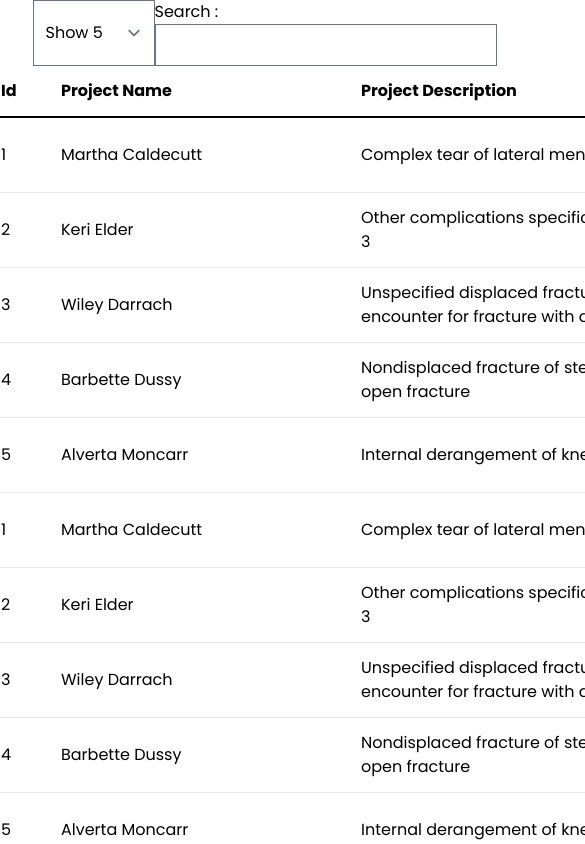
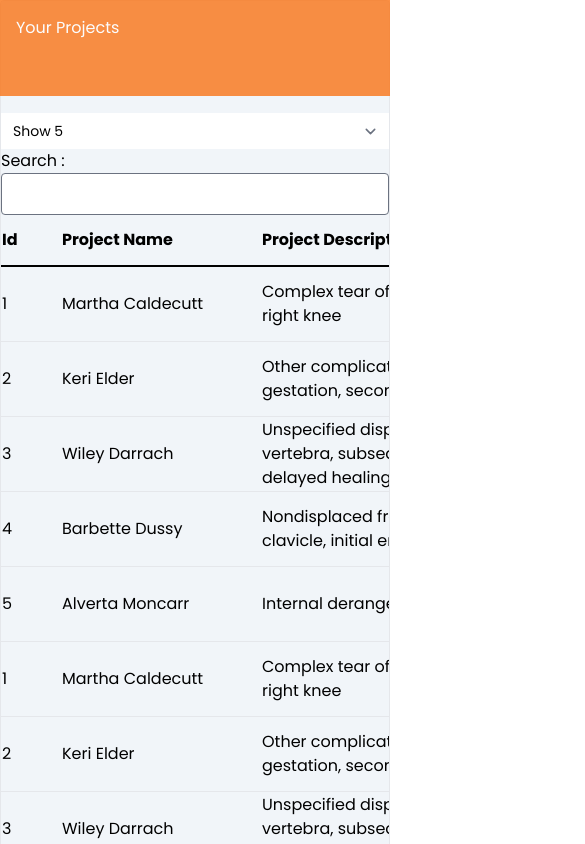
Before and after one commit to blooming-volcanoes/grab-bug-client, a Next.js app: page /dashboard/projectDescription in a window 390 px wide. Shown: the top 844 px of the page, 585 px wide, since content can reach past the window. Built offline with nearby package versions, Linux system fonts and the light colour scheme; what tw-elements would draw is missing.

Commit message:
responsiveIssueDone

```diff
--- a/src/components/Dashboard/ProjectDescription/GlobalFilter.js
+++ b/src/components/Dashboard/ProjectDescription/GlobalFilter.js
@@ -8,9 +8,13 @@ function GlobalFilter({ filter, setFilter }) {
         setFilter(e.target.value);
     };
     return (
-        <div>
+        <div className="flex flex-col md:flex-row">
             Search :
-            <input className="border" value={filter || ""} onChange={(e) => handleChange(e)} />
+            <input
+                className="rounded border"
+                value={filter || ""}
+                onChange={(e) => handleChange(e)}
+            />
         </div>
     );
 }
--- a/src/components/Dashboard/ProjectDescription/ProjectDescriptionTable.js
+++ b/src/components/Dashboard/ProjectDescription/ProjectDescriptionTable.js
@@ -18,7 +18,6 @@ function ProjectDescriptionTable() {
         getTableBodyProps,
         headerGroups,
         footerGroups,
-
         page,
         nextPage,
         previousPage,
@@ -39,11 +38,15 @@ function ProjectDescriptionTable() {
         usePagination
     );
     const { globalFilter, pageIndex, pageSizes } = state;
-    console.log(pageIndex + 1, pageOptions.length);
+
     return (
         <>
-            <div className="mx-auto flex w-5/6 justify-between">
-                <select value={pageSizes} onChange={(e) => setPageSize(Number(e.target.value))}>
+            <div className="flex w-full flex-col pt-28 md:flex-row md:justify-between md:px-6">
+                <select
+                    className="border-0 text-sm"
+                    value={pageSizes}
+                    onChange={(e) => setPageSize(Number(e.target.value))}
+                >
                     {[5, 10, 25, 50].map((pageSize) => (
                         <option key={pageSize} value={pageSize}>
                             Show {pageSize}
@@ -53,7 +56,7 @@ function ProjectDescriptionTable() {
                 <GlobalFilter filter={globalFilter} setFilter={setGlobalFilter} />
             </div>
 
-            <table className="mx-auto" {...getTableProps()}>
+            <table className="md:mx-auto" {...getTableProps()}>
                 <thead>
                     {headerGroups.map((headerGroup) => (
                         <tr {...headerGroup.getHeaderGroupProps()}>
--- a/src/components/Dashboard/ProjectDescription/column.js
+++ b/src/components/Dashboard/ProjectDescription/column.js
@@ -9,16 +9,16 @@ const columns = [
     {
         Header: "Project Name",
         accessor: "project_name",
-        maxWidth: 600,
-        minWidth: 300,
-        width: 300,
+        maxWidth: 400,
+        minWidth: 200,
+        width: 200,
     },
     {
         Header: "Project Description",
         accessor: "project_description",
-        maxWidth: 800,
-        minWidth: 600,
-        width: 700,
+        maxWidth: 400,
+        minWidth: 400,
+        width: 400,
     },
     {
         filterable: false,
--- a/src/pages/dashboard/projectDescription.js
+++ b/src/pages/dashboard/projectDescription.js
@@ -4,8 +4,14 @@ import React from "react";
 // eslint-disable-next-line arrow-body-style
 const projectDescription = () => {
     return (
-        <div>
-            <ProjectDescriptionTable />
+        <div className="relative h-24 w-full sm:mx-auto sm:w-full md:w-5/6">
+            <div className="absolute top-0 left-0 mx-auto h-full w-full bg-orange-500 p-4 text-white opacity-80">
+                {" "}
+                Your Projects{" "}
+            </div>
+            <div className="z-50 w-full overflow-scroll rounded border bg-slate-100">
+                <ProjectDescriptionTable />
+            </div>
         </div>
     );
 };
```
